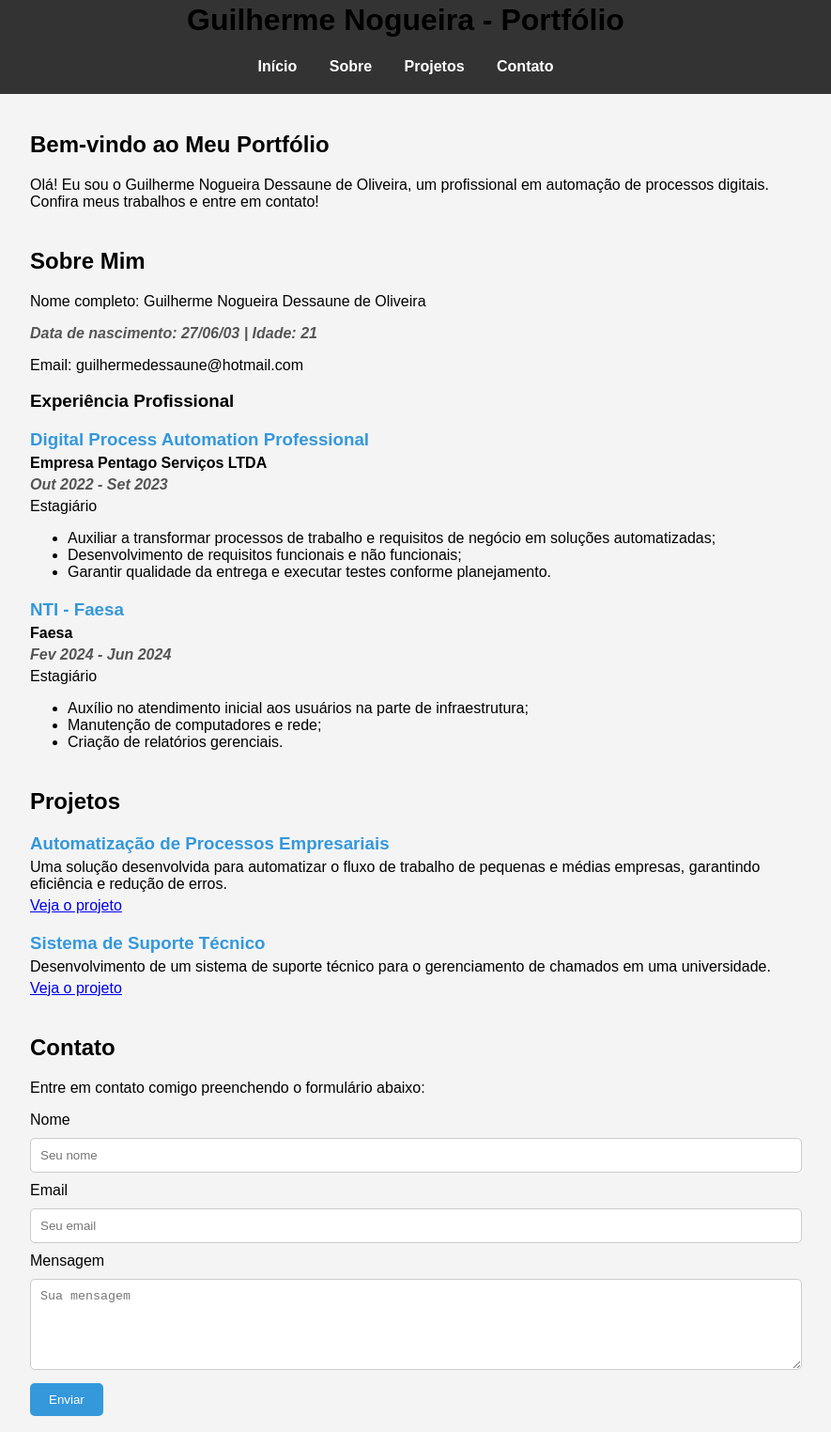
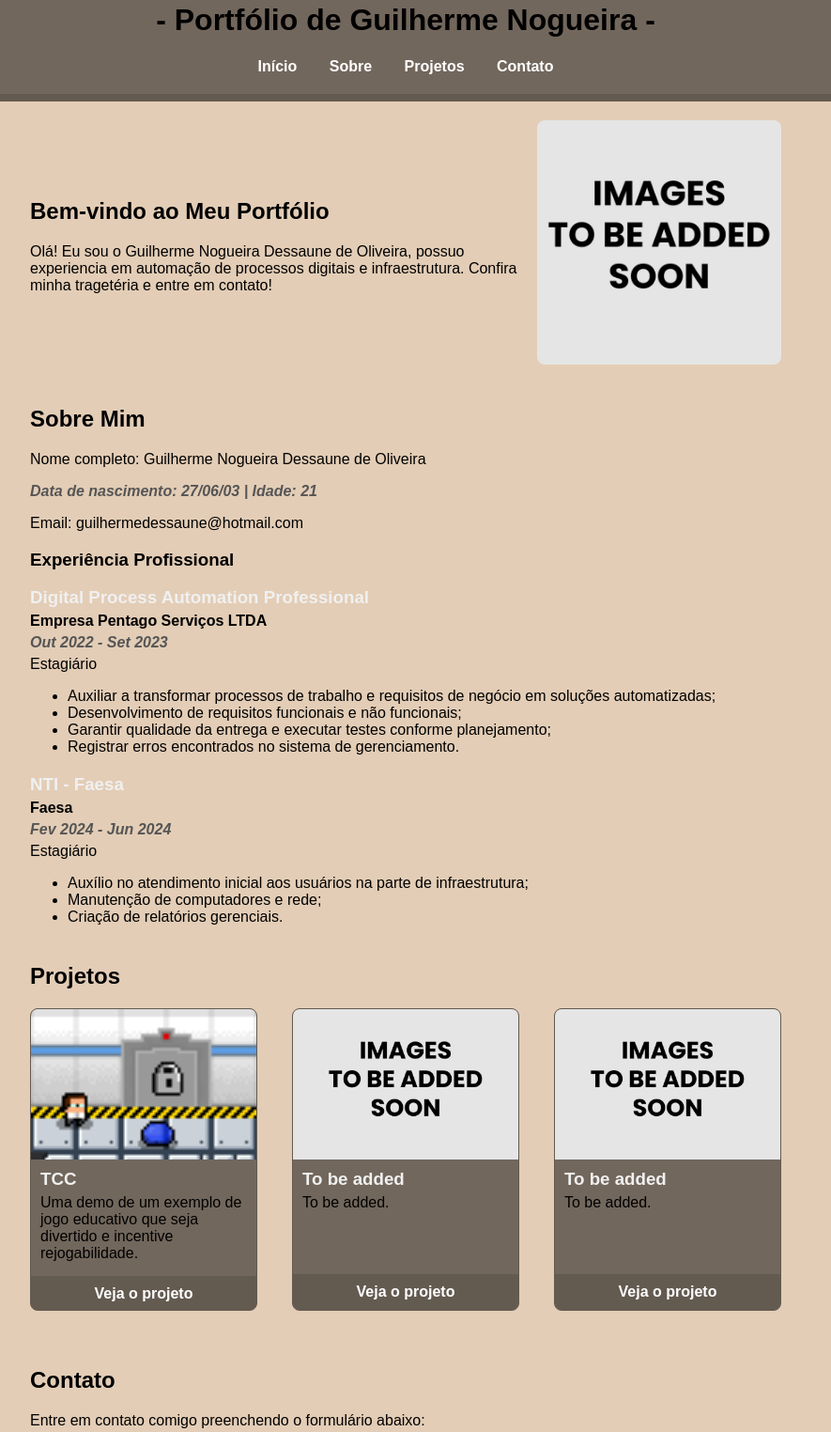
Before and after one commit to PicolasC/teste, a plain HTML site: page teste/index.html in a window 1280 px wide. Shown: the part 38-1562 px from the top of the page at 94% size, without its empty margins (208-1093 px from the left). Drawn offline with Linux system fonts and the light colour scheme.

Commit message:
Update index 3.html

```diff
--- a/teste/index.html
+++ b/teste/index.html
@@ -9,13 +9,18 @@
             font-family: Arial, sans-serif;
             margin: 0;
             padding: 0;
-            background-color: #f4f4f4;
+            background-color: #E3CDB6;
         }
         header {
-            background-color: #333;
+            background-color: #72675C;
             color: #fff;
             padding: 20px 0;
             text-align: center;
+        }
+        .line {
+            background-color: #635A50;
+            width: 100%;
+            height: 8px; /* Altura da linha */
         }
         header nav a {
             margin: 0 15px;
@@ -28,8 +33,34 @@
             max-width: 800px;
             margin: auto;
         }
+        #home {
+        margin-bottom: 40px;
+        }
+
+        .home-content {
+            display: flex; /* Alinhando conteúdo lado a lado */
+            align-items: center;
+            justify-content: space-between;
+            gap: 20px; /* Espaçamento entre texto e foto */
+        }
+        .home-text {
+        flex: 2; /* Texto ocupa mais espaço */
+        }
+
+        .home-photo {
+            flex: 1; /* Foto ocupa menos espaço */
+        }
+
+        /* Espaço para foto - quadrado */
+        .home-photo img {
+            width: 100%; /* Largura total do contêiner */
+            max-width: 300px; /* Tamanho máximo do quadrado */
+            aspect-ratio: 1 / 1; /* Mantém a proporção quadrada */
+            object-fit: cover; /* A imagem se ajusta sem distorcer */
+            border-radius: 8px; /* Borda arredondada opcional */
+        }
         footer {
-            background-color: #333;
+            background-color: #635A50;
             color: #fff;
             text-align: center;
             padding: 10px 0;
@@ -47,7 +78,7 @@
         }
         .job h3, .project h3 {
             margin: 0;
-            color: #3498db;
+            color: #f0f0f0;
         }
         .job p, .project p {
             margin: 5px 0;
@@ -63,12 +94,12 @@
             width: 100%;
             padding: 10px;
             margin: 10px 0;
-            border: 1px solid #ccc;
+            border: 1px solid #635A50;
             border-radius: 5px;
         }
         .contact-form button {
             padding: 10px 20px;
-            background-color: #3498db;
+            background-color: #635A50;
             color: #fff;
             border: none;
             border-radius: 5px;
@@ -77,24 +108,81 @@
         .contact-form button:hover {
             background-color: #2980b9;
         }
+        .projects-container {
+        display: flex;
+        justify-content: space-between; /* Para espaçamento entre os retângulos */
+        gap: 20px; /* Espaçamento entre os retângulos */
+        flex-wrap: wrap; /* Permite que os projetos se reorganizem em telas menores */
+        }
+
+        .project {
+            flex: 1;
+            background-color: #72675C;
+            border: 1px solid #635A50;
+            border-radius: 8px;
+            overflow: hidden;
+            max-width: 30%; /* Limita a largura dos retângulos */
+            display: flex;
+            flex-direction: column;
+            justify-content: space-between;
+            aspect-ratio: 3 / 4; /* Mantém a proporção 3x4 */
+        }
+
+        .project img {
+            width: 100%;
+            height: 50%; /* Metade superior será imagem */
+            object-fit: cover;
+        }
+
+        .project-description {
+            padding: 10px;
+            flex: 1;
+        }
+
+        .project a {
+            text-align: center;
+            display: block;
+            padding: 10px;
+            background-color: #635A50;
+            color: #fff;
+            text-decoration: none;
+            font-weight: bold;
+            border-radius: 0 0 8px 8px;
+        }
+
+        .project a:hover {
+            background-color: #2980b9;
+        }
     </style>
 </head>
 <body>
     <header>
-        <h1>Guilherme Nogueira - Portfólio</h1>
+        <h1>- Portfólio de Guilherme Nogueira -</h1>
         <nav>
             <a href="#home">Início</a>
             <a href="#about">Sobre</a>
             <a href="#projects">Projetos</a>
             <a href="#contact">Contato</a>
         </nav>
+
     </header>
-
+    <div class="line"></div>
     <main>
 <!-- Início -->
 <section id="home">
+    <div class="home-content">
+        <!-- Texto de introdução -->
+        <div class="home-text">
             <h2>Bem-vindo ao Meu Portfólio</h2>
-            <p>Olá! Eu sou o Guilherme Nogueira Dessaune de Oliveira, um profissional em automação de processos digitais. Confira meus trabalhos e entre em contato!</p>
+            <p>Olá! Eu sou o Guilherme Nogueira Dessaune de Oliveira, possuo experiencia em automação de processos digitais e infraestrutura. Confira minha tragetéria e entre em contato!</p>
+        </div>
+
+        <!-- Espaço para a foto -->
+        <div class="home-photo">
+            <!-- Espaço reservado para a foto -->
+            <img src="images/ToBeAdded.jpg" alt="Minha Foto">
+        </div>
+    </div>
 </section>
 
         <!-- Sobre Mim -->
@@ -112,7 +200,8 @@
                 <ul>
                     <li>Auxiliar a transformar processos de trabalho e requisitos de negócio em soluções automatizadas;</li>
                     <li>Desenvolvimento de requisitos funcionais e não funcionais;</li>
-                    <li>Garantir qualidade da entrega e executar testes conforme planejamento.</li>
+                    <li>Garantir qualidade da entrega e executar testes conforme planejamento;</li>
+                    <li>Registrar erros encontrados no sistema de gerenciamento.</li>
                 </ul>
             </div>
             <div class="job">
@@ -131,17 +220,35 @@
 <!-- Projetos -->
 <section id="projects">
     <h2>Projetos</h2>
+    <div class="projects-container">
         <div class="project">
-                <h3>Automatização de Processos Empresariais</h3>
-                <p>Uma solução desenvolvida para automatizar o fluxo de trabalho de pequenas e médias empresas, garantindo eficiência e redução de erros.</p>
-                <p><a href="https://exemplo.com" target="_blank">Veja o projeto</a></p>
+            <img src="images/TCC.png" alt="Projeto 1">
+            <div class="project-description">
+                <h3>TCC</h3>
+                <p>Uma demo de um exemplo de jogo educativo que seja divertido e incentive rejogabilidade.</p>
+            </div>
+            <a href="https://exemplo.com" target="_blank">Veja o projeto</a>
         </div>
         <div class="project">
-                <h3>Sistema de Suporte Técnico</h3>
-                <p>Desenvolvimento de um sistema de suporte técnico para o gerenciamento de chamados em uma universidade.</p>
-                <p><a href="https://exemplo.com" target="_blank">Veja o projeto</a></p>
+            <img src="images/ToBeAdded.jpg" alt="Projeto 2">
+            <div class="project-description">
+                <h3>To be added</h3>
+                <p>To be added.</p>
+            </div>
+            <a href="https://exemplo.com" target="_blank">Veja o projeto</a>
+        </div>
+        <div class="project">
+            <img src="images/ToBeAdded.jpg" alt="Projeto 3">
+            <div class="project-description">
+                <h3>To be added</h3>
+                <p>To be added.</p>
+            </div>
+            <a href="https://exemplo.com" target="_blank">Veja o projeto</a>
+        </div>
     </div>
 </section>
+
+
 
         <!-- Contato -->
         <section id="contact">
```
Lines whose indentation alone changed are shown as unchanged.
